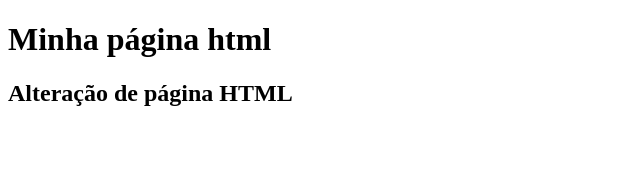
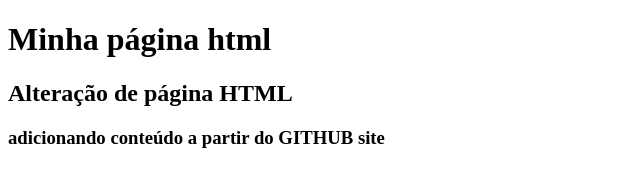
Before and after one commit to muriloFsaidel/gama-no-github, a plain HTML site: page index.html in a window 1280 px wide. Shown: the whole page, without its empty margins (0-640 px from the left). Drawn offline with Linux system fonts and the light colour scheme.

Commit message:
Atualização a partir do GitHub

```diff
--- a/index.html
+++ b/index.html
@@ -6,5 +6,6 @@
 	<body>
 	<h1>Minha página html</h1>
 	<h2>Alteração de página HTML</h2>
+	<h3>adicionando conteúdo a partir do GITHUB site</h3>
 	</body>
 </html>
```
